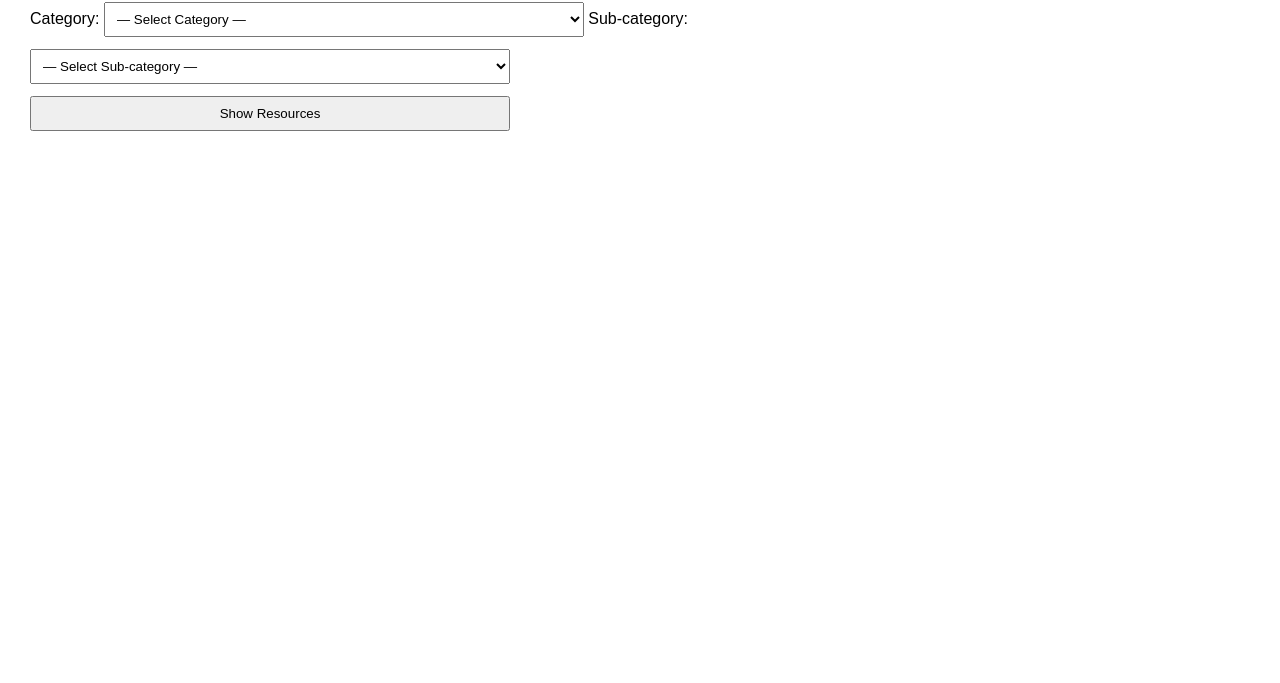
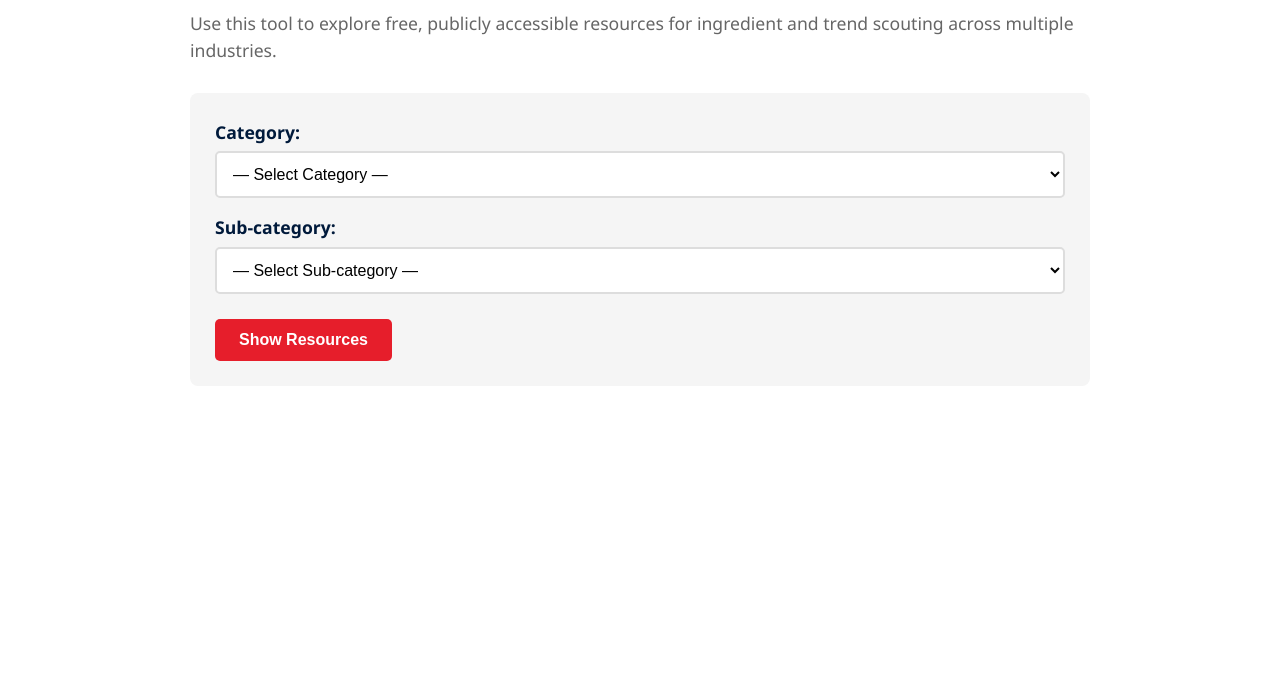
Before and after one commit to RMIT-MKTG1092/Ingredient-Scouting, a plain HTML site: page index.html in a window 1280 px wide. Shown: the part 117-800 px from the top of the page. Drawn offline with Linux system fonts and the light colour scheme.

Commit message:
Update index.html

```diff
--- a/index.html
+++ b/index.html
@@ -2,30 +2,164 @@
 <html lang="en">
 <head>
 <meta charset="UTF-8">
-<title>Ingredient Scouting Tool – GitHub Index</title>
+<meta name="viewport" content="width=device-width, initial-scale=1.0">
+<title>Ingredient Scouting Tool – RMIT MKTG1092</title>
 <style>
-    body{font-family:Arial,Helvetica,sans-serif;margin:30px;max-width:900px}
-    h1{font-size:1.8em;margin-bottom:0.2em}
-    select,button{padding:8px;margin:6px 0;width:100%;max-width:480px}
-    .links a{display:block;margin:4px 0;color:#0645ad;text-decoration:none}
-    .links a:hover{text-decoration:underline}
+    /* RMIT Brand Colors */
+    :root {
+        --rmit-red: #E61E2B;
+        --rmit-blue: #002F5F;
+        --rmit-dark-blue: #001A3B;
+        --rmit-light-grey: #F5F5F5;
+        --rmit-dark-grey: #666666;
+    }
+
+    body {
+        font-family: 'Segoe UI', Tahoma, Geneva, Verdana, sans-serif;
+        margin: 0;
+        padding: 30px;
+        max-width: 900px;
+        margin: 0 auto;
+        background-color: #ffffff;
+        line-height: 1.6;
+    }
+
+    /* RMIT-styled main heading */
+    h1 {
+        font-family: 'Arial Black', Arial, sans-serif;
+        font-size: 2.2em;
+        font-weight: bold;
+        color: var(--rmit-dark-blue);
+        margin-bottom: 15px;
+        text-align: left;
+    }
+
+    /* Description text */
+    .description {
+        font-size: 1.1em;
+        color: var(--rmit-dark-grey);
+        margin-bottom: 30px;
+        line-height: 1.5;
+    }
+
+    /* Form styling */
+    .form-container {
+        background-color: var(--rmit-light-grey);
+        padding: 25px;
+        border-radius: 8px;
+        margin-bottom: 25px;
+    }
+
+    /* Stacked layout for form elements */
+    .form-row {
+        margin-bottom: 15px;
+    }
+
+    label {
+        display: block;
+        font-weight: bold;
+        color: var(--rmit-dark-blue);
+        margin-bottom: 5px;
+        font-size: 1.1em;
+    }
+
+    select {
+        width: 100%;
+        padding: 12px;
+        font-size: 16px;
+        border: 2px solid #ddd;
+        border-radius: 5px;
+        background-color: white;
+        box-sizing: border-box;
+    }
+
+    select:focus {
+        outline: none;
+        border-color: var(--rmit-blue);
+    }
+
+    /* RMIT Red button */
+    .show-resources-btn {
+        background-color: var(--rmit-red);
+        color: white;
+        border: none;
+        padding: 12px 24px;
+        font-size: 16px;
+        font-weight: bold;
+        border-radius: 5px;
+        cursor: pointer;
+        transition: background-color 0.3s ease;
+        width: auto;
+        display: inline-block;
+        margin-top: 10px;
+    }
+
+    .show-resources-btn:hover {
+        background-color: #C41E2A;
+    }
+
+    /* Links styling */
+    .links {
+        margin-top: 20px;
+    }
+
+    .links a {
+        display: block;
+        margin: 8px 0;
+        color: var(--rmit-blue);
+        text-decoration: none;
+        font-size: 16px;
+        padding: 8px 12px;
+        background-color: #f8f9fa;
+        border-radius: 4px;
+        border-left: 4px solid var(--rmit-red);
+        transition: background-color 0.3s ease;
+    }
+
+    .links a:hover {
+        background-color: var(--rmit-light-grey);
+        text-decoration: underline;
+    }
+
+    /* Responsive design */
+    @media (max-width: 768px) {
+        body {
+            padding: 15px;
+        }
+
+        h1 {
+            font-size: 1.8em;
+        }
+
+        .form-container {
+            padding: 20px;
+        }
+    }
 </style>
 </head>
 <body>
+
 <h1>Ingredient Scouting Tool</h1>
-<p>Select a category and sub-category to explore free, publicly accessible resources.</p>
+<p class="description">Use this tool to explore free, publicly accessible resources for ingredient and trend scouting across multiple industries.</p>
 
+<div class="form-container">
+    <div class="form-row">
         <label for="category">Category:</label>
         <select id="category" onchange="populateSubcategories()">
             <option value="">— Select Category —</option>
         </select>
+    </div>
 
+    <div class="form-row">
         <label for="subcategory">Sub-category:</label>
         <select id="subcategory">
             <option value="">— Select Sub-category —</option>
         </select>
+    </div>
 
-<button onclick="showLinks()">Show Resources</button>
+    <button class="show-resources-btn" onclick="showLinks()">Show Resources</button>
+</div>
+
 <div id="links" class="links"></div>
 
 <script>
@@ -173,7 +307,7 @@ const data = {
 
 "Sustainability & Circular Economy": {
     "Waste Reduction & Upcycling": [
-        {name:"Recycling Victoria Reports",url:"https://www.vic.gov.au/circular-economy"},
+        {name:"Circle Economy Knowledge Hub",url:"https://www.circle-economy.com/knowledge-hub"},
         {name:"Repair Cafe International",url:"https://repaircafe.org/en/"}
     ],
     "Lifecycle Analysis": [
@@ -181,8 +315,8 @@ const data = {
         {name:"Carbon Trust Resources",url:"https://www.carbontrust.com/resources"}
     ],
     "Alternative Materials": [
-        {name:"Circle Economy Knowledge Hub",url:"https://www.circle-economy.com/knowledge-hub"},
-        {name:"Materia",url:"https://materia.nl/"}
+        {name:"Materia",url:"https://materia.nl/"},
+        {name:"Material ConneXion",url:"https://www.materialconnexion.com/"}
     ],
     "ESG & Reporting": [
         {name:"Global Reporting Initiative (GRI)",url:"https://www.globalreporting.org/"},
@@ -247,7 +381,7 @@ const data = {
 function populateSubcategories(){
     const cat=document.getElementById("category").value;
     const subSel=document.getElementById("subcategory");
-    subSel.innerHTML="";
+    subSel.innerHTML='<option value="">— Select Sub-category —</option>';
     if(data[cat]){
         Object.keys(data[cat]).forEach(sub=>{
             const opt=document.createElement("option");
```
Lines whose indentation alone changed are shown as unchanged.
